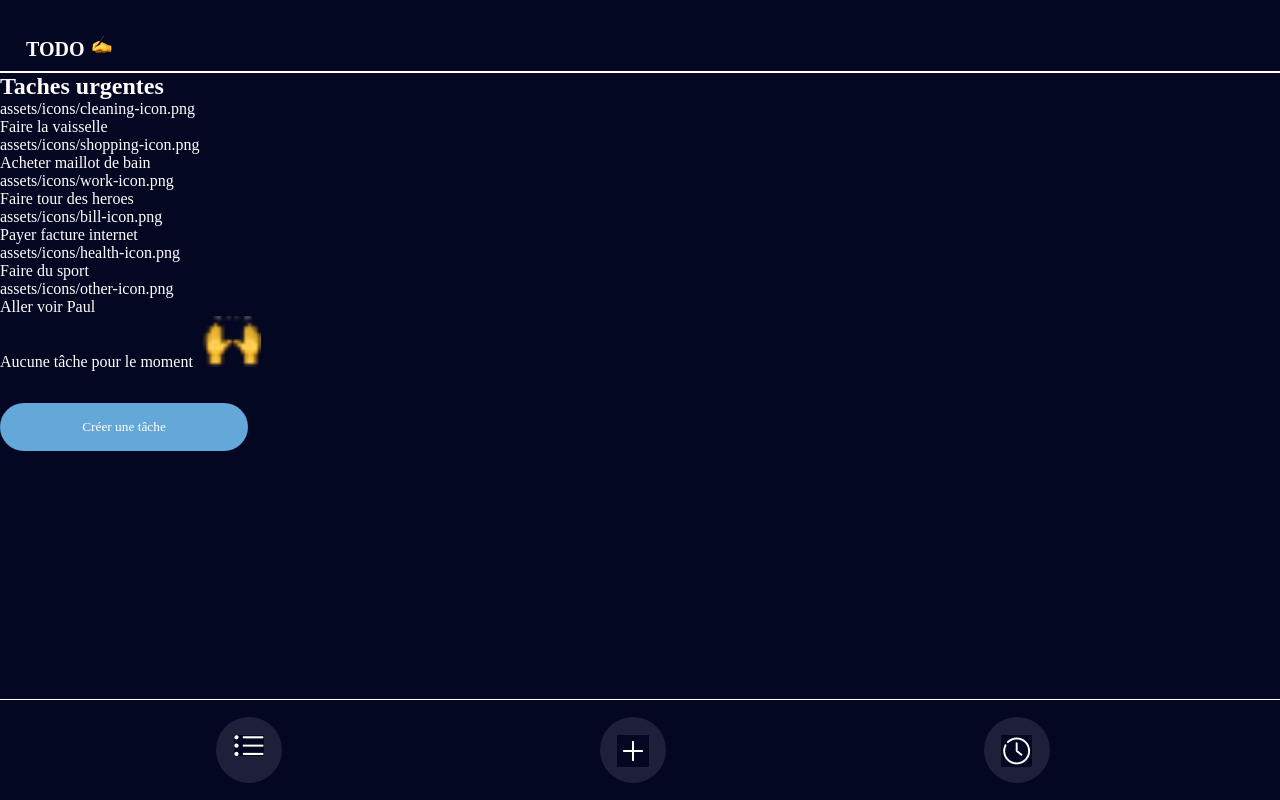
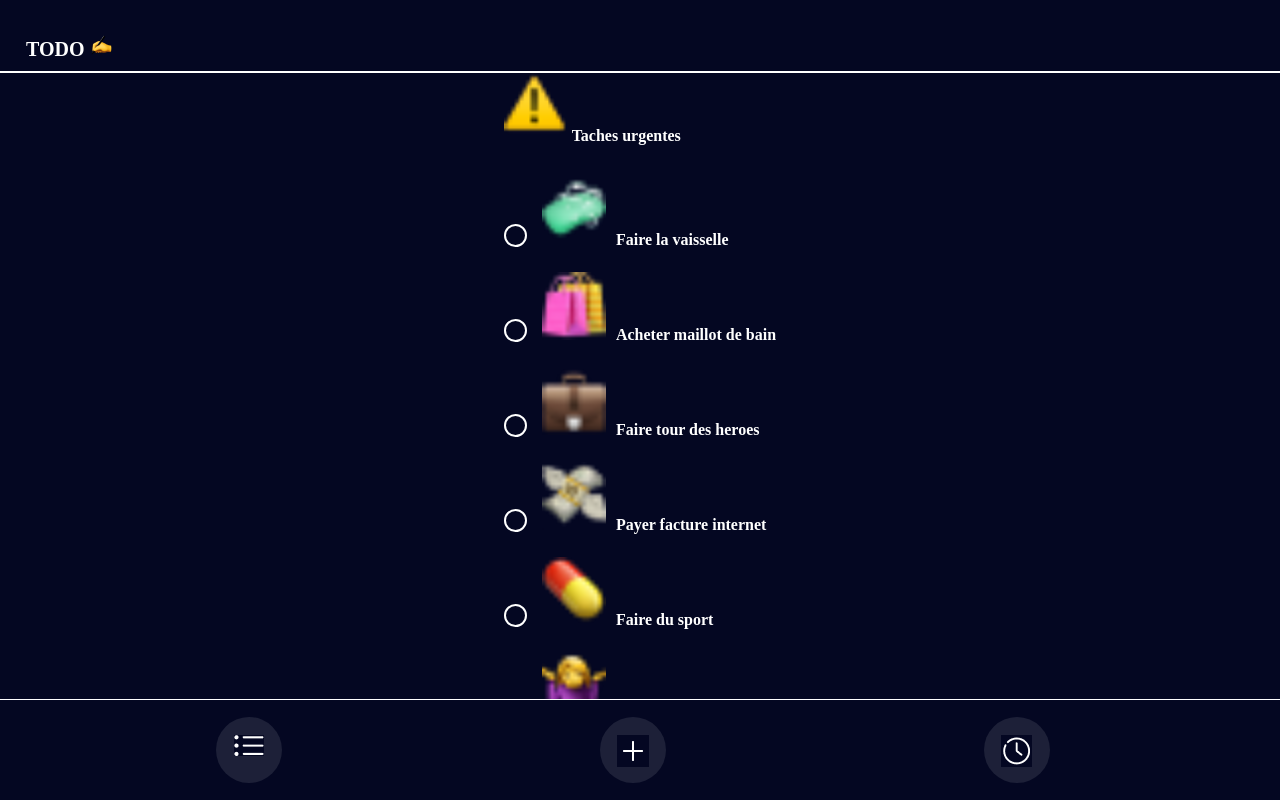
Before and after one commit to cpoiny/TODO, an Angular app in the folder TODO/: page /home in a window 1280 px wide. Built offline with nearby package versions, Linux system fonts and the light colour scheme; a web font is replaced by a local one.

Commit message:
affichage des todos de la liste

```diff
--- a/TODO/src/app/pages/home/home.component.css
+++ b/TODO/src/app/pages/home/home.component.css
@@ -6,6 +6,11 @@ main{
     width: 100vw;
     min-height:80vh;
 }
+
+p, li {
+    font-size: 16px;
+    font-weight: bold;
+}
 img {
     width:5vw;
     display: inline;
@@ -13,3 +18,18 @@ img {
 p{
     margin-bottom: 32px;
 }
+ul li {
+    list-style: none;
+    margin-bottom:23px;
+}
+
+button {
+    width:23px;
+    height: 23px;
+    border: white solid 2px;
+    border-radius : 50%;
+    margin-right: 15px;
+}
+.icone-category{
+    margin-right: 10px;
+}
--- a/TODO/src/app/pages/home/home.component.html
+++ b/TODO/src/app/pages/home/home.component.html
@@ -1,30 +1,41 @@
+<main>
 
 
     <!-- Affichage si il y a des éléments dans la todo -->
-<section >
-    <h2>Taches urgentes</h2>
+    <section class="urgent" *ngIf="todoList.length > 0 ; else otherContent">
+       <div class="flex">
+
+        <p> <img class="icone-urgent" src="assets/icons/urgent-icon.png" alt="icon-urgent">
+           Taches urgentes</p>
+
+
+       </div>
         <ul *ngFor="let todo of todoList">
-        <span>{{ todo.picture}}</span><li>{{todo.content}} </li>
+            <li>
+                <button type="button"> </button>
+                 <img class="icone-category" src="assets/icons/{{todo.picture}}" alt="icon-category">{{todo.content}}
+            </li>
         </ul>
     </section>
 
-<!-- <section *ngFor="">
-    <h2 >Tâches non urgentes</h2>
-    <ul>
-        <li>bla bloup
-        </li>
+    <br>
+
+    <!-- <section class="nonUrgent" *ngIf="todoList.length > 0 ; else otherContent">
+        <p>Taches non urgentes</p>
+        <ul *ngFor="let todo of todoList">
+            <li><span>{{ todo.picture}}</span> {{todo.content}} </li>
         </ul>
     </section> -->
 
 
-<div>
-<!-- <ng-template #other-content> -->
+
+    <ng-template #otherContent>
         <p>Aucune tâche pour le moment
             <img src="assets/icons/no-todo-icon.png" alt="icone">
         </p>
 
         <app-button routerLink="/add"></app-button>
 
-    <!-- <ng-template #other-content> -->
+    </ng-template>
 
-    </div>
+</main>
--- a/TODO/src/app/todoList.mock.ts
+++ b/TODO/src/app/todoList.mock.ts
@@ -5,7 +5,7 @@ export const TODOLIST : ITodo [] = [
     id:1,
     content: "Faire la vaisselle",
     category: "cleaning",
-    picture: "assets/icons/cleaning-icon.png",
+    picture: "cleaning-icon.png",
     isUrgent: false,
     doneDate: null
 },
@@ -13,7 +13,7 @@ export const TODOLIST : ITodo [] = [
     id:2,
     content: "Acheter maillot de bain",
     category: "shopping",
-    picture: "assets/icons/shopping-icon.png",
+    picture: "shopping-icon.png",
     isUrgent: false,
     doneDate: null
 },
@@ -21,7 +21,7 @@ export const TODOLIST : ITodo [] = [
     id:3,
     content: "Faire tour des heroes",
     category: "work",
-    picture: "assets/icons/work-icon.png",
+    picture: "work-icon.png",
     isUrgent: true,
     doneDate: null
 },
@@ -29,7 +29,7 @@ export const TODOLIST : ITodo [] = [
     id:4,
     content: "Payer facture internet",
     category: "bills",
-    picture: "assets/icons/bill-icon.png",
+    picture: "bill-icon.png",
     isUrgent: true,
     doneDate: null
 },
@@ -37,7 +37,7 @@ export const TODOLIST : ITodo [] = [
     id:5,
     content: "Faire du sport",
     category: "health",
-    picture: "assets/icons/health-icon.png",
+    picture: "health-icon.png",
     isUrgent: true,
     doneDate: null
 },
@@ -45,7 +45,7 @@ export const TODOLIST : ITodo [] = [
     id:6,
     content: "Aller voir Paul",
     category: "other",
-    picture: "assets/icons/other-icon.png",
+    picture: "other-icon.png",
     isUrgent: false,
     doneDate: null
 }
```
Lines whose indentation alone changed are shown as unchanged.
